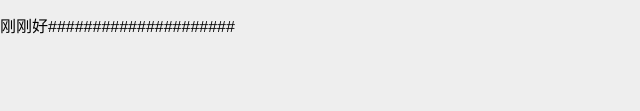
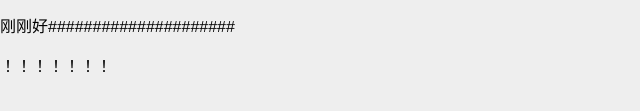
Before and after one commit to cooleye/angular_template, a website: page index.html at #/home in a window 1280 px wide. Shown: the part 385-496 px from the top of the page, 0-640 px from the left. Drawn offline with Linux system fonts and the light colour scheme.

Commit message:
update home

```diff
--- a/app/pages/home/home.html
+++ b/app/pages/home/home.html
@@ -17,5 +17,6 @@
 <p> ****************************</p>
 
 <p>刚刚好#####################</p>
+<p> ！！！！！！！</p>
 
 <div ui-view></div>
```
